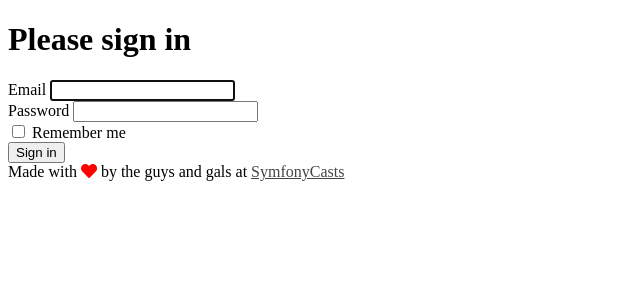
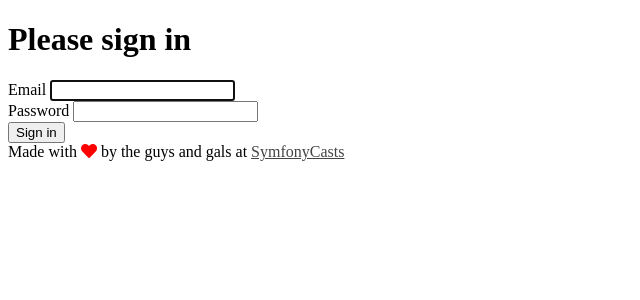
Before and after one commit to glaphire/sf5-security, a Symfony app: template templates/security/login.html.twig in a window 1280 px wide. Shown: the part 136-436 px from the top of the page, without its empty margins (0-640 px from the left). Run offline with Twig, Linux system fonts and the light colour scheme; the template is opened without the code that fills it, so the values that code supplies are empty; some libraries are stand-ins or nearby versions.

Commit message:
L15. Added 'always remember me' functionality and resetting it by password change

```diff
--- a/src/Security/LoginFormAuthenticator.php
+++ b/src/Security/LoginFormAuthenticator.php
@@ -56,7 +56,7 @@ class LoginFormAuthenticator extends AbstractAuthenticator
                     'authenticate',
                     $request->request->get('_csrf_token')
                 ),
-                new RememberMeBadge() //_remember_me field is checked under the hood
+                (new RememberMeBadge())->enable() //_remember_me field is checked under the hood'; enable remember me without security.yaml
             ]
         );
     }
--- a/templates/security/login.html.twig
+++ b/templates/security/login.html.twig
@@ -20,11 +20,6 @@
                         <input type="password" name="password" id="inputPassword" class="form-control" required>
                     </div>
                     <input type="hidden" name="_csrf_token" value="{{ csrf_token('authenticate') }}" />
-                    <div class="form-check mb-3">
-                        <label>
-                            <input type="checkbox" name="_remember_me" class="form-check-input"> Remember me
-                        </label>
-                    </div>
                     <div class="col-12">
                         <button class="btn btn-lg btn-primary float-end" type="submit">
                             Sign in
```
Also changed, not shown: 1 other file.
